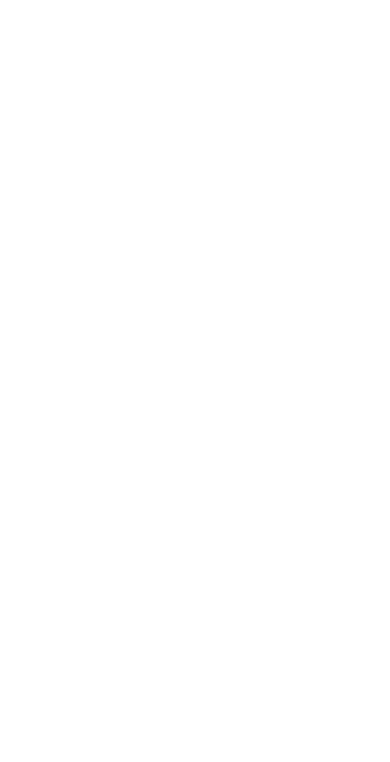
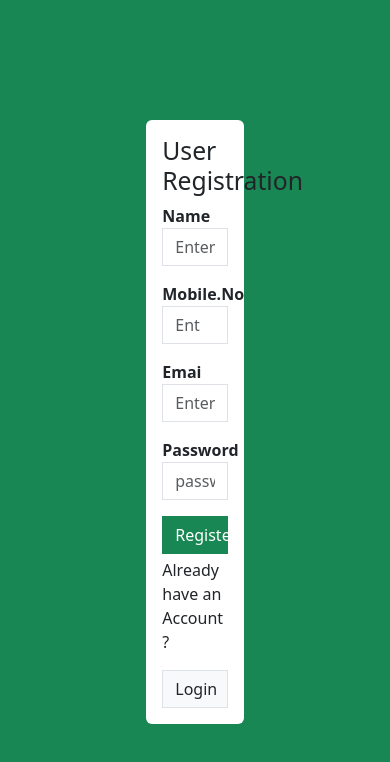
Before and after one commit to hmadhavan57/User-Authentication-System, a React (Vite) app in the folder User_Authentication_ClientSide/: page / in a window 390 px wide. Shown: the top 762 px of the page. Built offline with nearby package versions, Linux system fonts and the light colour scheme.

Commit message:
feat: adding the Signup  component
Created register page and  it contains the mail address , name , mobile number & password

```diff
--- a/User_Authentication_ClientSide/package.json
+++ b/User_Authentication_ClientSide/package.json
@@ -13,6 +13,7 @@
     "axios": "^1.6.8",
     "bootstrap": "^5.3.3",
     "react": "^18.2.0",
+    "react-bootstrap": "^2.10.2",
     "react-dom": "^18.2.0",
     "react-router-dom": "^6.23.0"
   },
--- a/User_Authentication_ClientSide/src/App.jsx
+++ b/User_Authentication_ClientSide/src/App.jsx
@@ -1,13 +1,14 @@
 import { useState } from 'react'
+import 'bootstrap/dist/css/bootstrap.min.css'
+import Signup from './Signup'
 
 
 function App() {
-  const [count, setCount] = useState(0)
 
   return (
-    <>
-
-    </>
+   <div>
+    <Signup />
+   </div>
   )
 }
 
--- /dev/null
+++ b/User_Authentication_ClientSide/src/Signup.jsx
@@ -0,0 +1,66 @@
+import { useState } from "react";
+function Signup(){
+  return (
+    <div className="d-flex justify-content-center align-items-center bg-success vh-100">
+<div className="bg-white p-3 rounded w-25">
+<h2> User Registration</h2>
+<form>
+<div className="mb-3">
+< label htmlFor="email">
+<strong>Name</strong>
+</label >
+<input
+type="text"
+placeholder="Enter Name"
+autoCompIete=" off "
+name="email"
+className="form-control rounded-0"
+  />
+  </div>
+  <div className="mb-3">
+< label htmlFor="email">
+<strong>Mobile.No</strong>
+</label >
+<input
+type="number"
+placeholder="Enter Mobile number"
+autoCompIete=" off "
+name="mobile-no"
+className="form-control form-control-l rounded-0"
+
+  />
+  </div>
+  <div className="mb-3">
+< label htmlFor="email">
+<strong>Emai</strong>
+</label>
+<input
+type="email"
+placeholder="Enter Email"
+autoComp1ete="off"
+className="form-control rounded-0"/>
+</div>
+<div className="mb-3">
+  <label htmlFor="email">
+    <strong>Password</strong>
+  </label>
+  <input
+  type="password"
+placeholder="password"
+autoComp1ete="off"
+className="form-control rounded-0"/>
+</div>
+<button className="btn btn-success w-100 rounded-0">
+Register
+</button>
+<p className="mt-1">Already have an Account ?</p>
+<button className="btn btn-default border w-100 bg-light rounded-0 text-decoration-none">
+  Login
+</button>
+  </form>
+  </div>
+  </div>
+);
+}
+
+export default Signup;
```
Also changed, not shown: 1 other file (tests, documents, lock files or other folders).
